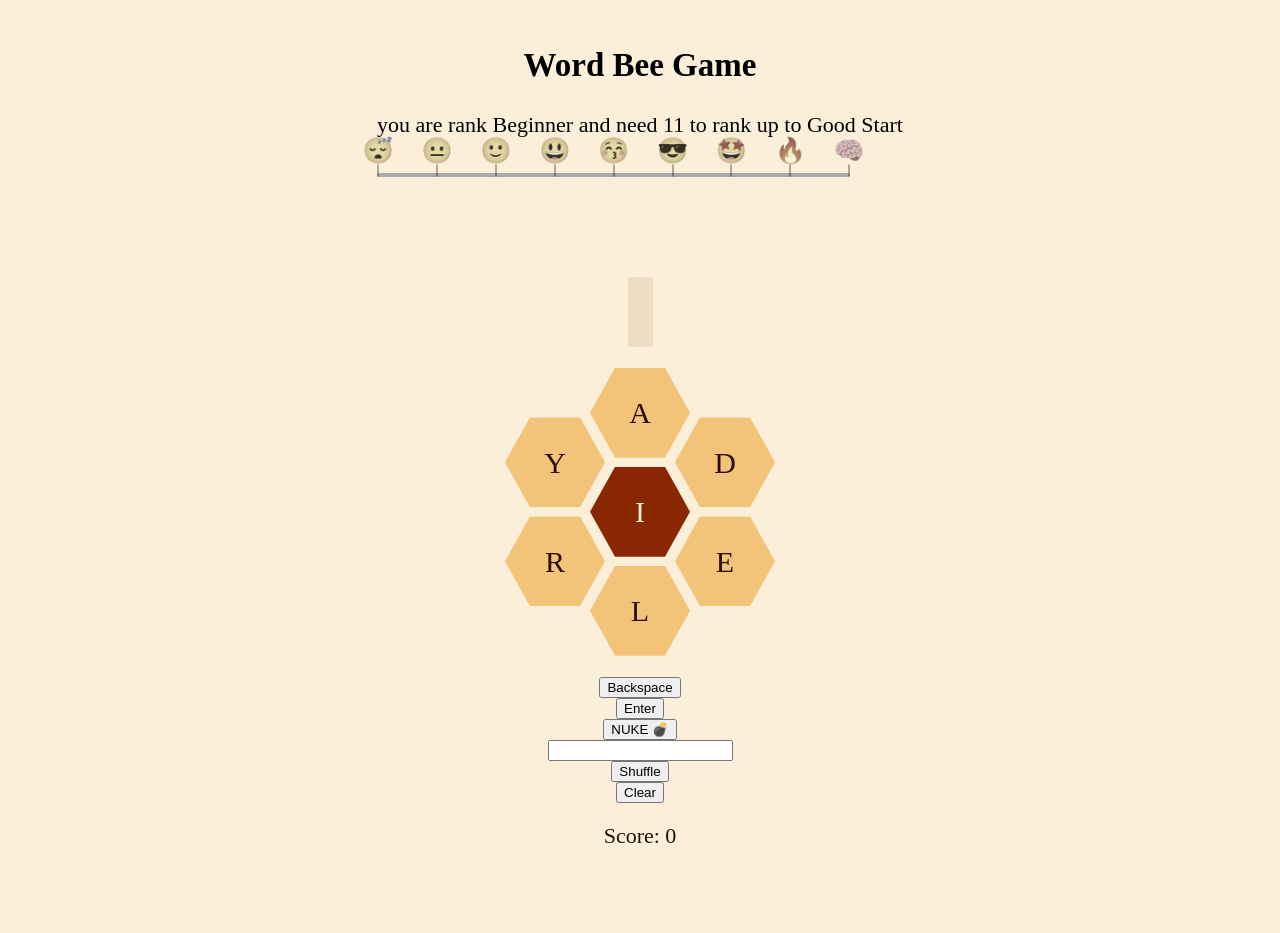
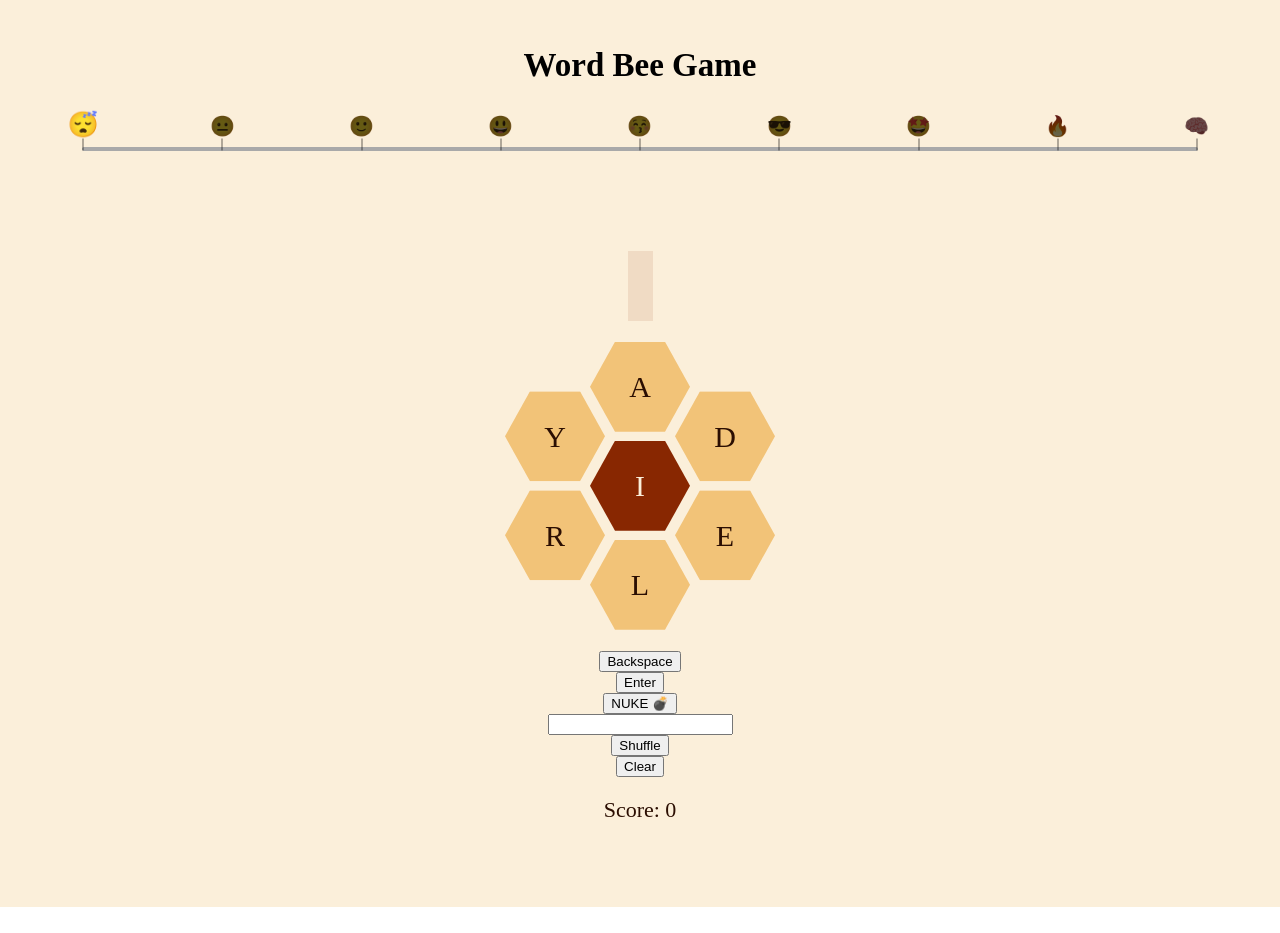
Before and after one commit to DollarStoreBattery/BuzzWords_Frontend, a Next.js app: page / in a window 1280 px wide. After the commit the page ends 907 px from the top, so only its background shows below. Built offline with nearby package versions, Linux system fonts and the light colour scheme; a web font is replaced by a local one.

Commit message:
emojis react with css based on props

```diff
--- a/components/ProgressBar.tsx
+++ b/components/ProgressBar.tsx
@@ -1,6 +1,7 @@
 import styled from "@emotion/styled";
-import { emojis } from "../lib/dummy";
+import { emojisToScores } from "../lib/dummy";
 import { RankingScheme, ScoreRankings } from "../lib/gameTypes";
+import getRankingBounds from "../lib/getRankingBounds";
 import usePlaySessionStore from "../lib/usePlaySessionStore";
 
 const progressHeight = 4;
@@ -29,10 +30,7 @@ const ProgressFiller = styled("div")<{ percentage: number }>(
   })
 );
 
-const verticalEmojiAdjustment = "-70%";
-const horizontalEmojiAdjustment = "15px";
-
-const Bubble = styled("div")({
+const Checkpoint = styled("div")({
   display: "flex",
   flexDirection: "column",
   alignItems: "center",
@@ -41,14 +39,8 @@ const Bubble = styled("div")({
   position: "relative",
   width: 2,
   transform: "translateY(-50%)",
-
   pointerEvents: "none",
-  filter: "grayscale(70%)",
-  // opacity: 0.5,
   fontSize: "clamp(10px,4.5vw,25px)",
-  // the progress filler consumes the whole row, making the bubbles spill over into a new row
-  // need to move them back upwards so they can overlap
-  // transform: `translateY(${verticalEmojiAdjustment})`,
 });
 
 const Demarkation = styled("div")({
@@ -58,96 +50,56 @@ const Demarkation = styled("div")({
   width: 2,
 });
 
-const getRankingBounds = (
-  currentScore: number,
-  rankingScheme: RankingScheme
-): {
-  pointsToNextRank: number | null;
-  percent: number;
-  currentRank: `${ScoreRankings}`;
-  nextRank: `${ScoreRankings}` | null;
-} => {
-  const NUM_SEGMENTS = 8;
+const darken = `brightness(0.4)`;
+const dull = `grayscale(0.4)`;
 
-  let scoreThresholds = Object.values(rankingScheme);
-  let rankTitles = Object.keys(rankingScheme) as Array<`${ScoreRankings}`>;
+const EmojiContainer = styled("div")<{
+  isActive: boolean;
+  hasBeenSurpassed?: boolean;
+}>((props) => ({
+  transitionProperty: "filter, transform",
+  transitionDuration: ` 500ms `,
+  transitionTimingFunction: "ease-in-out",
+  transform: `${props.isActive ? "" : "scale(0.8) translateY(10%)"}`,
+  filter: props.isActive
+    ? "none"
+    : props.hasBeenSurpassed
+    ? `${dull}`
+    : `${darken}`,
+}));
 
-  // queen bee doesn't get considered as a visible rank
-  scoreThresholds.pop();
-  rankTitles.pop();
-
-  // if we're at the highest possible rank
-  if (currentScore > scoreThresholds[scoreThresholds.length - 1]) {
-    return {
-      pointsToNextRank: null,
-      percent: 100,
-      currentRank: rankTitles[rankTitles.length - 1],
-      nextRank: null,
-    };
-  }
-
-  const nextRankIndex = scoreThresholds.findIndex(
-    (score) => score > currentScore
-  );
-
-  const relativeUpperBound = scoreThresholds[nextRankIndex];
-
-  let relativeLowerBound: number;
-  let activeRankIndex: number;
-
-  if (nextRankIndex === 0) {
-    relativeLowerBound = 0;
-    activeRankIndex = 0;
-  } else {
-    relativeLowerBound = scoreThresholds[nextRankIndex - 1];
-    activeRankIndex = nextRankIndex - 1;
-  }
-
-  let segmentPercent: number;
-
-  if (relativeUpperBound === 0) {
-    segmentPercent = 0;
-  } else {
-    segmentPercent =
-      (currentScore - relativeLowerBound) /
-      (relativeUpperBound - relativeLowerBound);
-  }
-
-  const scaledSegmentPercent = segmentPercent * (100 / NUM_SEGMENTS);
-  const scaledFullPercent =
-    activeRankIndex * (100 / NUM_SEGMENTS) + scaledSegmentPercent;
-
-  return {
-    pointsToNextRank: scoreThresholds[nextRankIndex] - currentScore,
-    percent: scaledFullPercent,
-    currentRank: rankTitles[activeRankIndex],
-    nextRank: rankTitles[nextRankIndex],
-  };
-};
+// omit Queen Bee off the object as that's not supposed to show up on UI
+const { "Queen Bee": string, ...displayableEmojisToScores } = emojisToScores;
+const emojis = Object.values(displayableEmojisToScores);
+const rankings = Object.keys(displayableEmojisToScores);
 
 const ProgressBar = ({ rankingScheme }: { rankingScheme: RankingScheme }) => {
   const score = usePlaySessionStore((state) => state.score);
-
   const { percent, currentRank, pointsToNextRank, nextRank } = getRankingBounds(
     score,
     rankingScheme
   );
+  const activeEmoji = emojisToScores[currentRank];
+
   const emojiElements = emojis.map((emoji, index) => {
     return (
-      <Bubble key={emoji}>
-        <div>{emoji}</div>
+      <Checkpoint key={emoji}>
+        <EmojiContainer
+          isActive={emoji === activeEmoji}
+          hasBeenSurpassed={index < rankings.indexOf(currentRank)}
+        >
+          {emoji}
+        </EmojiContainer>
         <Demarkation />
-      </Bubble>
+      </Checkpoint>
     );
   });
+
   return (
-    <div>
-      <div>{`you are rank ${currentRank} and need ${pointsToNextRank} to rank up to ${nextRank}`}</div>
-      <ProgressContainer>
-        <ProgressFiller percentage={percent} />
-        {emojiElements}
-      </ProgressContainer>
-    </div>
+    <ProgressContainer>
+      <ProgressFiller percentage={percent} />
+      {emojiElements}
+    </ProgressContainer>
   );
 };
 
--- a/lib/dummy.ts
+++ b/lib/dummy.ts
@@ -1,8 +1,17 @@
-import { Puzzle } from "./gameTypes";
+import { Puzzle, ScoreRankings } from "./gameTypes";
 
-export const emojis = ["😴", "😐", "🙂", "😃", "😚", "😎", "🤩", "🔥", "🧠"];
-
-const queenBeeEmoji = "🐝";
+export const emojisToScores: { [key in ScoreRankings]: string } = {
+  Beginner: "😴",
+  "Good Start": "😐",
+  "Moving Up": "🙂",
+  Good: "😃",
+  Solid: "😚",
+  Nice: "😎",
+  Great: "🤩",
+  Amazing: "🔥",
+  Genius: "🧠",
+  "Queen Bee": "🐝",
+};
 
 export const dummyPuzzle: Puzzle = {
   gameId: "8754b810-3d36-41b5-9f1a-e54ebc4c3793",
--- /dev/null
+++ b/lib/getRankingBounds.ts
@@ -0,0 +1,70 @@
+import { RankingScheme, ScoreRankings } from "./gameTypes";
+
+const getRankingBounds = (
+  currentScore: number,
+  rankingScheme: RankingScheme
+): {
+  pointsToNextRank: number | null;
+  percent: number;
+  currentRank: `${ScoreRankings}`;
+  nextRank: `${ScoreRankings}` | null;
+} => {
+  const NUM_SEGMENTS = 8;
+
+  let scoreThresholds = Object.values(rankingScheme);
+  let rankTitles = Object.keys(rankingScheme) as Array<`${ScoreRankings}`>;
+
+  // queen bee doesn't get considered as a visible rank
+  scoreThresholds.pop();
+  rankTitles.pop();
+
+  // if we're at the highest possible rank
+  if (currentScore >= scoreThresholds[scoreThresholds.length - 1]) {
+    return {
+      pointsToNextRank: null,
+      percent: 100,
+      currentRank: rankTitles[rankTitles.length - 1],
+      nextRank: null,
+    };
+  }
+
+  const nextRankIndex = scoreThresholds.findIndex(
+    (score) => score > currentScore
+  );
+
+  const relativeUpperBound = scoreThresholds[nextRankIndex];
+
+  let relativeLowerBound: number;
+  let activeRankIndex: number;
+
+  if (nextRankIndex === 0) {
+    relativeLowerBound = 0;
+    activeRankIndex = 0;
+  } else {
+    relativeLowerBound = scoreThresholds[nextRankIndex - 1];
+    activeRankIndex = nextRankIndex - 1;
+  }
+
+  let segmentPercent: number;
+
+  if (relativeUpperBound === 0) {
+    segmentPercent = 0;
+  } else {
+    segmentPercent =
+      (currentScore - relativeLowerBound) /
+      (relativeUpperBound - relativeLowerBound);
+  }
+
+  const scaledSegmentPercent = segmentPercent * (100 / NUM_SEGMENTS);
+  const scaledFullPercent =
+    activeRankIndex * (100 / NUM_SEGMENTS) + scaledSegmentPercent;
+
+  return {
+    pointsToNextRank: scoreThresholds[nextRankIndex] - currentScore,
+    percent: scaledFullPercent,
+    currentRank: rankTitles[activeRankIndex],
+    nextRank: rankTitles[nextRankIndex],
+  };
+};
+
+export default getRankingBounds;
```
